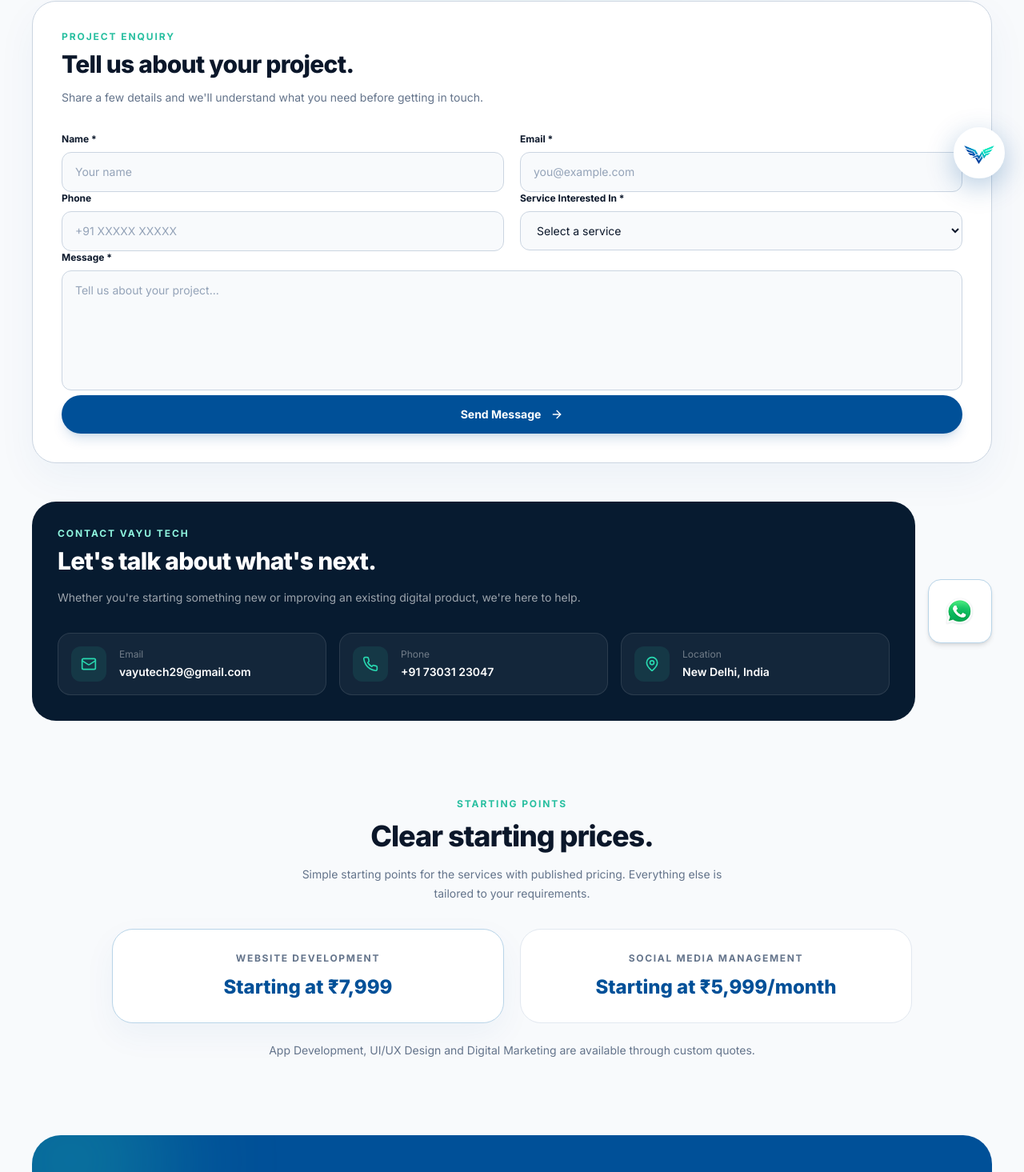
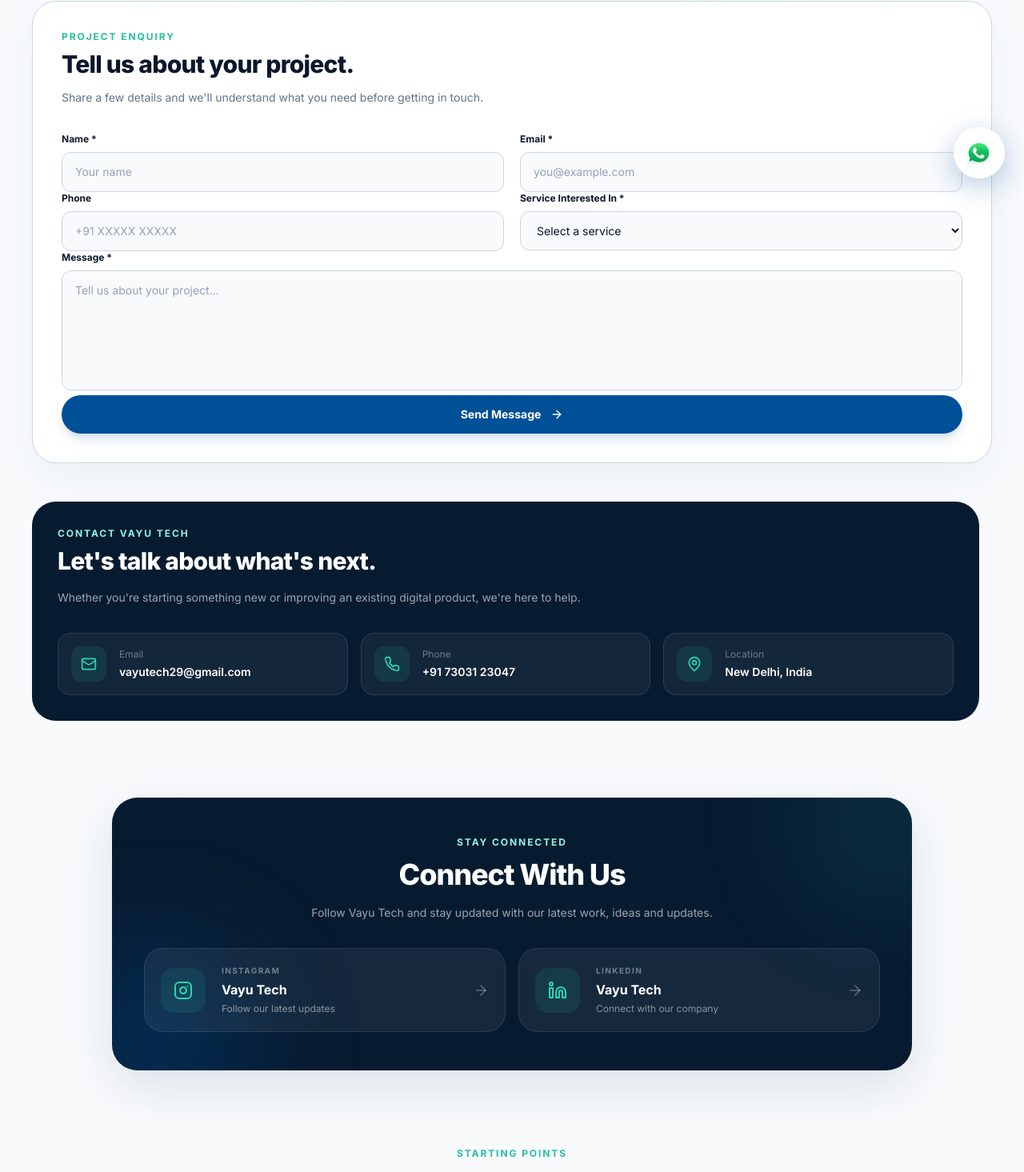
Before and after one commit to irfanalam05/Vayu-Tech, a Next.js app: page /contact in a window 1280 px wide. Shown: the part 521-1986 px from the top of the page at 80% size. Built offline with nearby package versions, Linux system fonts and the light colour scheme.

Commit message:
Refine website pages and UI

```diff
--- a/app/about/page.js
+++ b/app/about/page.js
@@ -219,13 +219,13 @@
             {approach.map((item, index) => (
               <div
                 key={item.title}
-                className="rounded-[26px] border border-[#B8D4E8] bg-white p-7 shadow-[0_15px_40px_rgba(0,80,152,0.04)]"
+                className="group rounded-[26px] border border-[#B8D4E8] bg-white p-7 shadow-[0_15px_40px_rgba(0,80,152,0.04)] transition-all duration-300 hover:-translate-y-2 hover:border-[#28D8B0] hover:shadow-[0_20px_50px_rgba(40,216,176,0.14)]"
               >
-                <div className="mb-6 flex h-10 w-10 items-center justify-center rounded-full bg-[#005098] text-sm font-bold text-white">
+                <div className="mb-6 flex h-10 w-10 items-center justify-center rounded-full bg-[#005098] text-sm font-bold text-white transition-all duration-300 group-hover:bg-[#28D8B0] group-hover:text-[#071B30]">
                   {String(index + 1).padStart(2, '0')}
                 </div>
 
-                <h3 className="text-lg font-extrabold">
+                <h3 className="text-lg font-extrabold transition-colors duration-300 group-hover:text-[#005098]">
                   {item.title}
                 </h3>
 
--- a/app/contact/page.js
+++ b/app/contact/page.js
@@ -10,6 +10,8 @@
   MessageCircle,
   Clock3,
   Sparkles,
+  Instagram,
+  Linkedin,
 } from 'lucide-react'
 import Link from 'next/link'
 
@@ -294,20 +296,99 @@
 
                 </div>
               </div>
+            </div>
+          </div>
+        </div>
+      </section>
 
-              {/* WhatsApp */}
-              <a
-                href="https://wa.me/917303123047"
-                target="_blank"
-                rel="noopener noreferrer"
-                className="group flex h-20 w-20 items-center justify-center rounded-2xl border border-[#B8D4E8] bg-white shadow-md transition-all duration-300 hover:-translate-y-1 hover:shadow-lg"
-              >
-                <img
-                  src="/WhatsApp_logo.png"
-                  alt="WhatsApp"
-                  className="h-12 w-12 object-contain"
-                />
-              </a>
+      {/* Social Media */}
+      <section className="px-5 pb-24">
+        <div className="mx-auto max-w-[1000px]">
+
+          <div className="relative overflow-hidden rounded-[32px] bg-[#071B30] px-7 py-10 shadow-[0_20px_60px_rgba(7,59,107,0.12)] sm:px-10 sm:py-12">
+
+            {/* Background glow */}
+            <div className="pointer-events-none absolute -right-20 -top-20 h-56 w-56 rounded-full bg-[#28D8B0]/10 blur-3xl" />
+            <div className="pointer-events-none absolute -bottom-24 -left-20 h-64 w-64 rounded-full bg-[#005098]/30 blur-3xl" />
+
+            <div className="relative">
+
+              {/* Heading */}
+              <div className="mb-8 text-center">
+                <p className="mb-3 text-xs font-bold uppercase tracking-[0.16em] text-[#8FF5DF]">
+                  Stay Connected
+                </p>
+
+                <h2 className="text-3xl font-extrabold tracking-[-0.03em] text-white sm:text-4xl">
+                  Connect With Us
+                </h2>
+
+                <p className="mx-auto mt-4 max-w-xl text-sm leading-6 text-white/60">
+                  Follow Vayu Tech and stay updated with our latest work, ideas and updates.
+                </p>
+              </div>
+
+              {/* Social Cards */}
+              <div className="grid gap-4 sm:grid-cols-2">
+
+                {/* Instagram */}
+                <a
+                  href="https://www.instagram.com/vayutechstudio?stkn=aTBwdmd0eDRrZHZn"
+                  target="_blank"
+                  rel="noopener noreferrer"
+                  className="group flex items-center gap-5 rounded-[24px] border border-white/10 bg-white/[0.06] p-5 transition-all duration-300 hover:-translate-y-1 hover:border-[#28D8B0]/50 hover:bg-[#28D8B0]/10"
+                >
+                  <div className="flex h-14 w-14 shrink-0 items-center justify-center rounded-2xl bg-[#28D8B0]/10 text-[#28D8B0] transition-all duration-300 group-hover:bg-[#28D8B0] group-hover:text-[#071B30]">
+                    <Instagram className="h-6 w-6" />
+                  </div>
+
+                  <div className="min-w-0">
+                    <p className="text-[10px] font-bold uppercase tracking-[0.14em] text-white/40">
+                      Instagram
+                    </p>
+
+                    <p className="mt-1 text-base font-bold text-white">
+                      Vayu Tech
+                    </p>
+
+                    <p className="mt-1 text-xs text-white/50">
+                      Follow our latest updates
+                    </p>
+                  </div>
+
+                  <ArrowRight className="ml-auto h-5 w-5 shrink-0 text-white/30 transition-all duration-300 group-hover:translate-x-1 group-hover:text-[#28D8B0]" />
+                </a>
+
+                {/* LinkedIn */}
+                <a
+                  href="https://www.linkedin.com/company/vayu-techh/home/"
+                  target="_blank"
+                  rel="noopener noreferrer"
+                  className="group flex items-center gap-5 rounded-[24px] border border-white/10 bg-white/[0.06] p-5 transition-all duration-300 hover:-translate-y-1 hover:border-[#28D8B0]/50 hover:bg-[#28D8B0]/10"
+                >
+                  <div className="flex h-14 w-14 shrink-0 items-center justify-center rounded-2xl bg-[#28D8B0]/10 text-[#28D8B0] transition-all duration-300 group-hover:bg-[#28D8B0] group-hover:text-[#071B30]">
+                    <Linkedin className="h-6 w-6" />
+                  </div>
+
+                  <div className="min-w-0">
+                    <p className="text-[10px] font-bold uppercase tracking-[0.14em] text-white/40">
+                      LinkedIn
+                    </p>
+
+                    <p className="mt-1 text-base font-bold text-white">
+                      Vayu Tech
+                    </p>
+
+                    <p className="mt-1 text-xs text-white/50">
+                      Connect with our company
+                    </p>
+                  </div>
+
+                  <ArrowRight className="ml-auto h-5 w-5 shrink-0 text-white/30 transition-all duration-300 group-hover:translate-x-1 group-hover:text-[#28D8B0]" />
+                </a>
+
+              </div>
+
             </div>
           </div>
         </div>
--- a/app/page.js
+++ b/app/page.js
@@ -123,10 +123,11 @@
 
             {/* Close */}
             <button
+              type="button"
               onClick={() => setShowPopup(false)}
-              className="absolute right-5 top-5 z-10 flex h-9 w-9 items-center justify-center rounded-full border border-[#E2E8F0] bg-white text-[#64748B] transition hover:bg-[#F8FAFC] hover:text-[#073B6B]"
+              className="pointer-events-auto absolute right-5 top-5 z-[9999] flex h-9 w-9 items-center justify-center rounded-full border border-[#E2E8F0] bg-white text-[#64748B] transition hover:bg-[#F8FAFC] hover:text-[#073B6B]"
               aria-label="Close popup"
-            >
+              >
               <X size={17} />
             </button>
 
--- a/components/FloatingContact.jsx
+++ b/components/FloatingContact.jsx
@@ -1,125 +1,19 @@
 'use client'
-import { useEffect, useState } from 'react'
-import {
-  MessageCircle,
-  X,
-  Mail,
-  Phone,
-  Linkedin,
-  Instagram,
-} from 'lucide-react'
 
 export default function FloatingContact() {
-  const [open, setOpen] = useState(false)
-
-  useEffect(() => {
-    const handleScroll = () => {
-        setOpen(false)
-    }
-
-    window.addEventListener('scroll', handleScroll)
-
-    return () => {
-        window.removeEventListener('scroll', handleScroll)
-    }
-    }, [])
-
   return (
-    <>
-      {/* Floating contact panel */}
-      {open && (
-        <div className="fixed bottom-28 right-6 z-[999] w-[320px] overflow-hidden rounded-3xl border border-[#1E293B] bg-[#071B30] text-white shadow-2xl shadow-black/30">
-
-          {/* Header */}
-          <div className="flex items-center justify-between border-b border-white/10 px-5 py-4">
-            <div>
-              <h3 className="text-base font-bold">Connect with Vayu Tech</h3>
-              <p className="mt-1 text-xs text-slate-400">
-                Choose a way to reach us
-              </p>
-            </div>
-
-            <button
-              onClick={() => setOpen(false)}
-              className="flex h-8 w-8 items-center justify-center rounded-full text-slate-400 transition hover:bg-white/10 hover:text-white"
-              aria-label="Close contact panel"
-            >
-              <X className="h-4 w-4" />
-            </button>
-          </div>
-
-          {/* Contact options */}
-          <div className="grid grid-cols-2 gap-3 p-4">
-
     <a
       href="https://wa.me/917303123047"
       target="_blank"
       rel="noopener noreferrer"
-              className="group rounded-2xl border border-white/10 bg-white/5 p-4 transition-all duration-300 hover:-translate-y-1 hover:border-[#28D8B0]/50 hover:bg-[#28D8B0]/10"
+      className="fixed bottom-14 right-6 z-[1000] flex h-16 w-16 items-center justify-center overflow-hidden rounded-full border-2 border-white bg-white shadow-[0_10px_35px_rgba(0,80,152,0.30)] transition-all duration-300 hover:scale-110"
+      aria-label="Chat with Vayu Tech on WhatsApp"
     >
-              <MessageCircle className="mb-3 h-5 w-5 text-[#28D8B0]" />
-              <p className="text-sm font-semibold">WhatsApp</p>
-              <p className="mt-1 text-[11px] text-slate-400">Chat with us</p>
-            </a>
-
-            <a
-              href="mailto:vayutech29@gmail.com"
-              className="group rounded-2xl border border-white/10 bg-white/5 p-4 transition-all duration-300 hover:-translate-y-1 hover:border-[#28D8B0]/50 hover:bg-[#28D8B0]/10"
-            >
-              <Mail className="mb-3 h-5 w-5 text-[#28D8B0]" />
-              <p className="text-sm font-semibold">Email</p>
-              <p className="mt-1 text-[11px] text-slate-400">Send an email</p>
-            </a>
-
-            <a
-              href="tel:+917303123047"
-              className="group rounded-2xl border border-white/10 bg-white/5 p-4 transition-all duration-300 hover:-translate-y-1 hover:border-[#28D8B0]/50 hover:bg-[#28D8B0]/10"
-            >
-              <Phone className="mb-3 h-5 w-5 text-[#28D8B0]" />
-              <p className="text-sm font-semibold">Call</p>
-              <p className="mt-1 text-[11px] text-slate-400">7303123047</p>
-            </a>
-
-            <a
-              href="https://www.linkedin.com/company/vayu-techh/home/"
-              className="group rounded-2xl border border-white/10 bg-white/5 p-4 transition-all duration-300 hover:-translate-y-1 hover:border-[#28D8B0]/50 hover:bg-[#28D8B0]/10"
-            >
-              <Linkedin className="mb-3 h-5 w-5 text-[#28D8B0]" />
-              <p className="text-sm font-semibold">LinkedIn</p>
-              <p className="mt-1 text-[11px] text-slate-400">Follow us</p>
-            </a>
-
-            <a
-              href="https://www.instagram.com/vayutechstudio?stkn=aTBwdmd0eDRrZHZn"
-              target="_blank"
-              rel="noopener noreferrer"
-              className="group rounded-2xl border border-white/10 bg-white/5 p-4 transition-all duration-300 hover:-translate-y-1 hover:border-[#28D8B0]/50 hover:bg-[#28D8B0]/10"
-            >
-              <Instagram className="mb-3 h-5 w-5 text-[#28D8B0]" />
-              <p className="text-sm font-semibold">Instagram</p>
-              <p className="mt-1 text-[11px] text-slate-400">Follow us</p>
-            </a>
-
-          </div>
-        </div>
-      )}
-
-      {/* Floating button */}
-      <button
-        onClick={() => setOpen(!open)}
-        className="fixed bottom-14 right-6 z-[1000] flex h-16 w-16 items-center justify-center overflow-hidden rounded-full border-2 border-white bg-white shadow-[0_10px_35px_rgba(0,80,152,0.30)] transition-all duration-300 hover:scale-110"
-        aria-label="Open contact options"
-      >
-        {open ? (
-          <X className="h-6 w-6 text-[#005098]" />
-        ) : (
       <img
-            src="/logo-vayu.png"
-            alt="Vayu Tech"
+        src="/WhatsApp_logo.png"
+        alt="WhatsApp"
         className="h-11 w-11 object-contain"
       />
-        )}
-      </button>
-    </>
+    </a>
   )
 }
```
Lines whose indentation alone changed are shown as unchanged.
